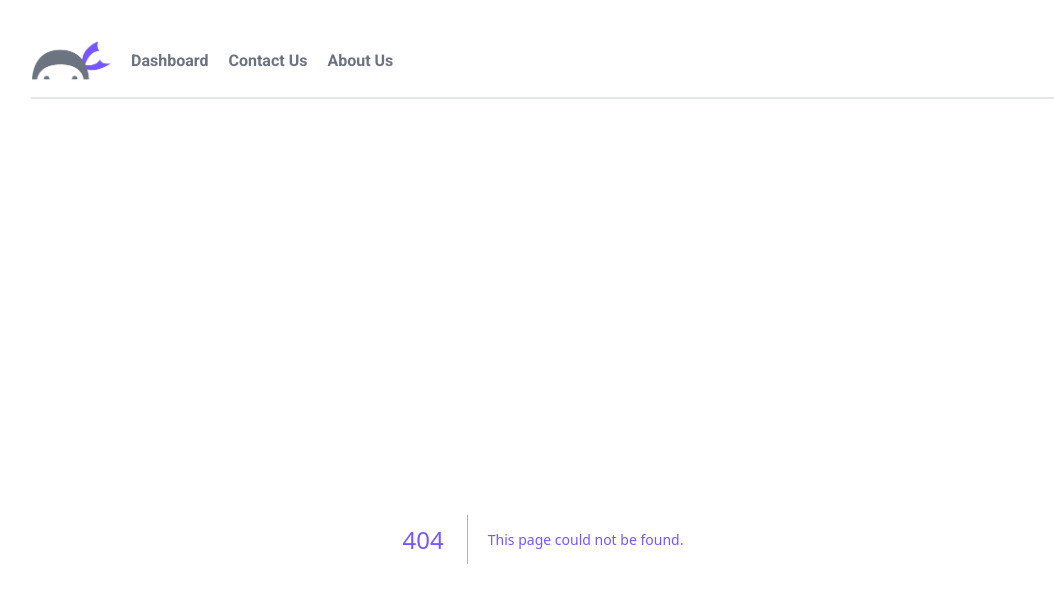
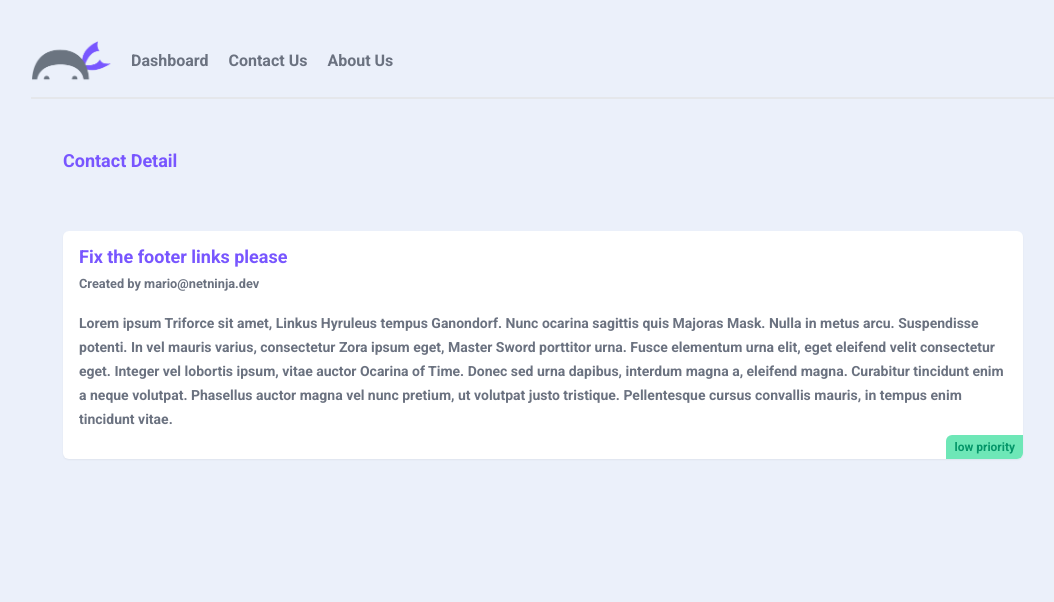
Before and after one commit to Krishna-Khadka/MyNextJS, a Next.js app: page /contact/1 in a window 1280 px wide. Before the commit this address had no page. Shown: the top 602 px of the page, without its empty margins (97-1151 px from the left). Built offline with nearby package versions, Linux system fonts and the light colour scheme; data requests are answered from the project's data file.

Commit message:
NextJS Dynamic Segments

```diff
--- a/app/contact/ContactList.jsx
+++ b/app/contact/ContactList.jsx
@@ -1,9 +1,16 @@
+import Link from 'next/link';
 import React from 'react'
 
 
+//install server
+// sudo npm  install json-server -g
+
+//run server
+// json-server --watch --port 4000 ./data/db.json
+
 //fetch the data
-async function getContact() {
-    const res = await fetch('http://localhost:4000/contacts',{
+async function getContacts() {
+    const res = await fetch('http://localhost:4000/contacts', {
         next: {
             revalidate: 0
         }
@@ -12,17 +19,19 @@ async function getContact() {
 }
 async function ContactList() {
 
-    const contact = await getContact()
+    const contact = await getContacts()
 
     return (
         <>
             {contact.map((item) => (
                 <div key={item.id} className='card my-5'>
-                    <h3>{item.title}</h3>
-                    <p>{item.body.slice(0,200)}...</p>
-                    <div className={`pill ${item.priority}`}>
-                        {item.priority} priority
-                    </div>
+                    <Link href={`/contact/${item.id}`}>
+                        <h3>{item.title}</h3>
+                        <p>{item.body.slice(0, 200)}...</p>
+                        <div className={`pill ${item.priority}`}>
+                            {item.priority} priority
+                        </div>
+                    </Link>
                 </div>
             ))}
             {contact.length === 0 && (
--- /dev/null
+++ b/app/contact/[id]/page.jsx
@@ -0,0 +1,32 @@
+
+import React from 'react'
+
+async function getContact(id) {
+    const res = await fetch('http://localhost:4000/contacts/' + id, {
+        next: {
+            revalidate: 60
+        }
+    })
+    return await res.json()
+}
+
+async function contactDetail({ params }) {
+    const contact = await getContact(params.id)
+    return (
+        <main>
+            <nav>
+                <h2>Contact Detail</h2>
+            </nav>
+            <div className="card">
+                <h2>{contact.title}</h2>
+                <small>Created by {contact.user_email}</small>
+                <p>{contact.body}</p>
+                <div className={`pill ${contact.priority}`}>
+                    {contact.priority} priority
+                </div>
+            </div>
+        </main>
+    )
+}
+
+export default contactDetail
```
